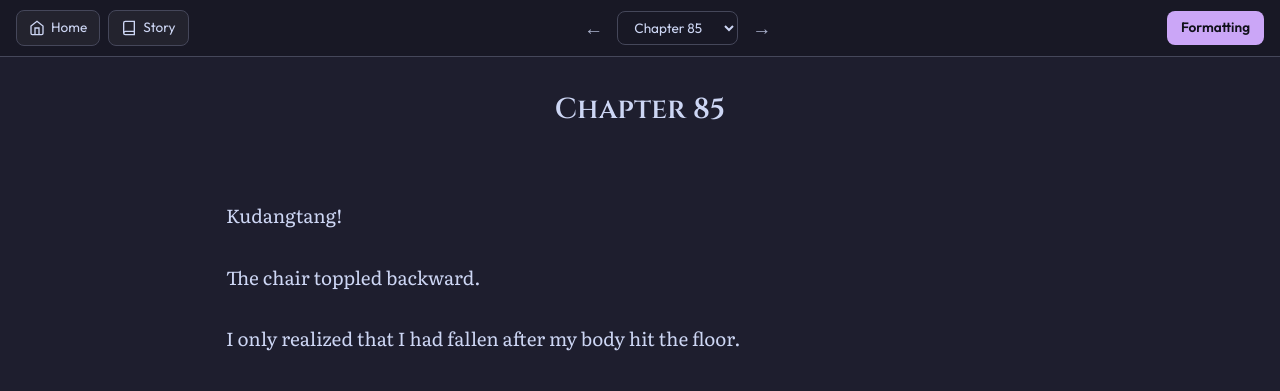
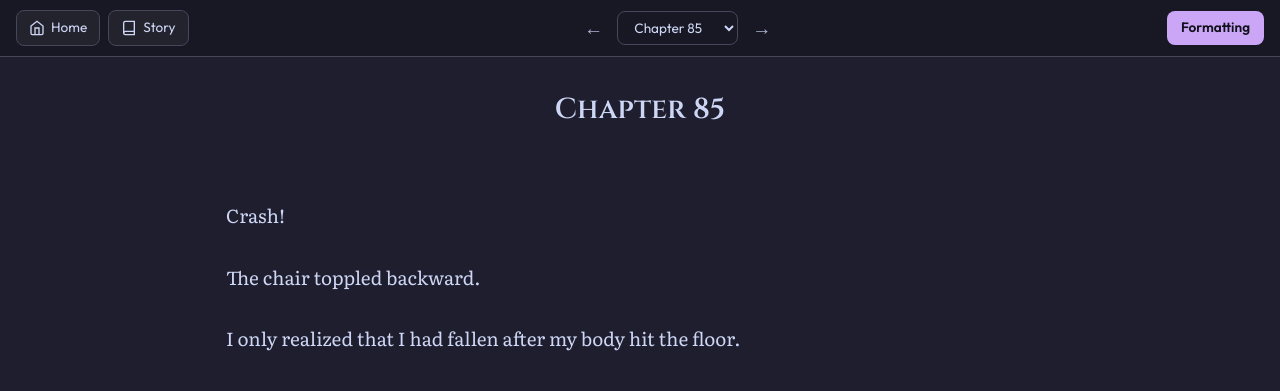
Before and after one commit to soleumn/soleumn.github.io, a Jekyll site: the page built from _chapters/eoshinki/ch85.md, in a window 1280 px wide and 900 px high. Shown: the top 391 px of the window. Built offline with Jekyll 4.4.1, drawn with Linux system fonts in a browser that asks for light colours; some web fonts are replaced; comment, search, counter and statistics services are not loaded.

Commit message:
Edit Chapter 85 (via site)

```diff
--- a/_chapters/eoshinki/ch85.md
+++ b/_chapters/eoshinki/ch85.md
@@ -3,7 +3,7 @@ title: "Chapter 85"
 categories: eoshinki
 capitulo: 85
 ---
-<br>Kudangtang!
+<br>Crash!
 
 The chair toppled backward.
 
```
